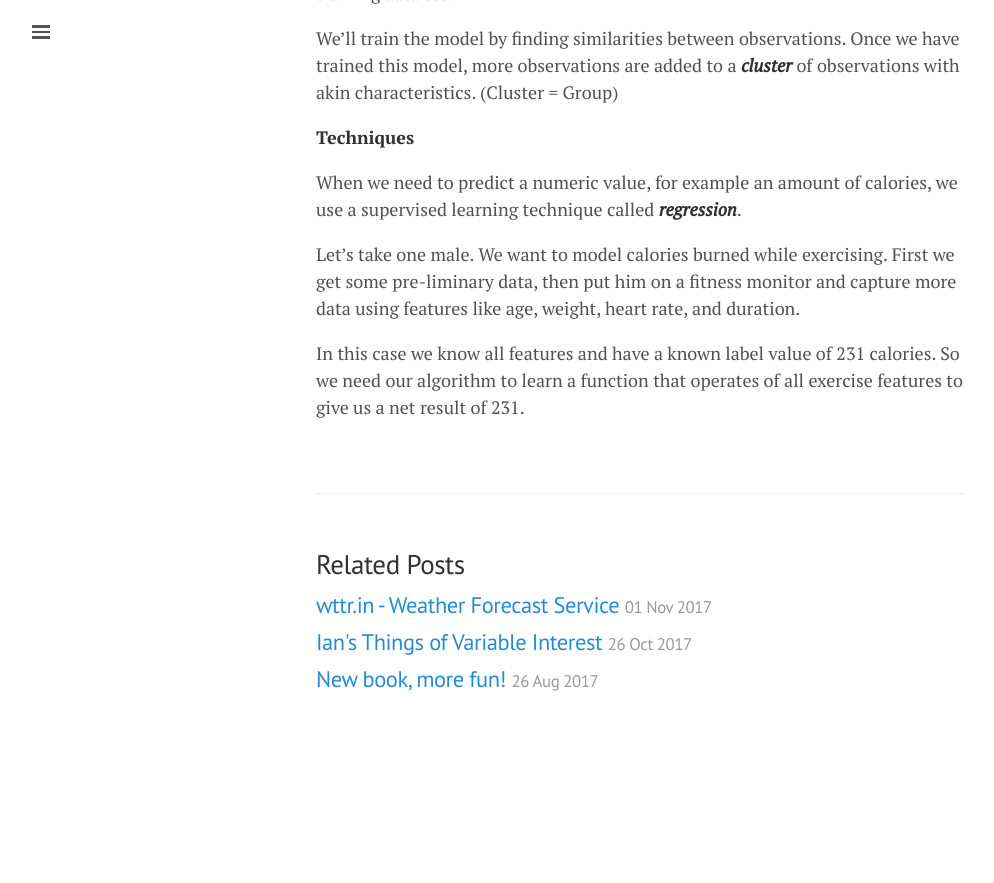
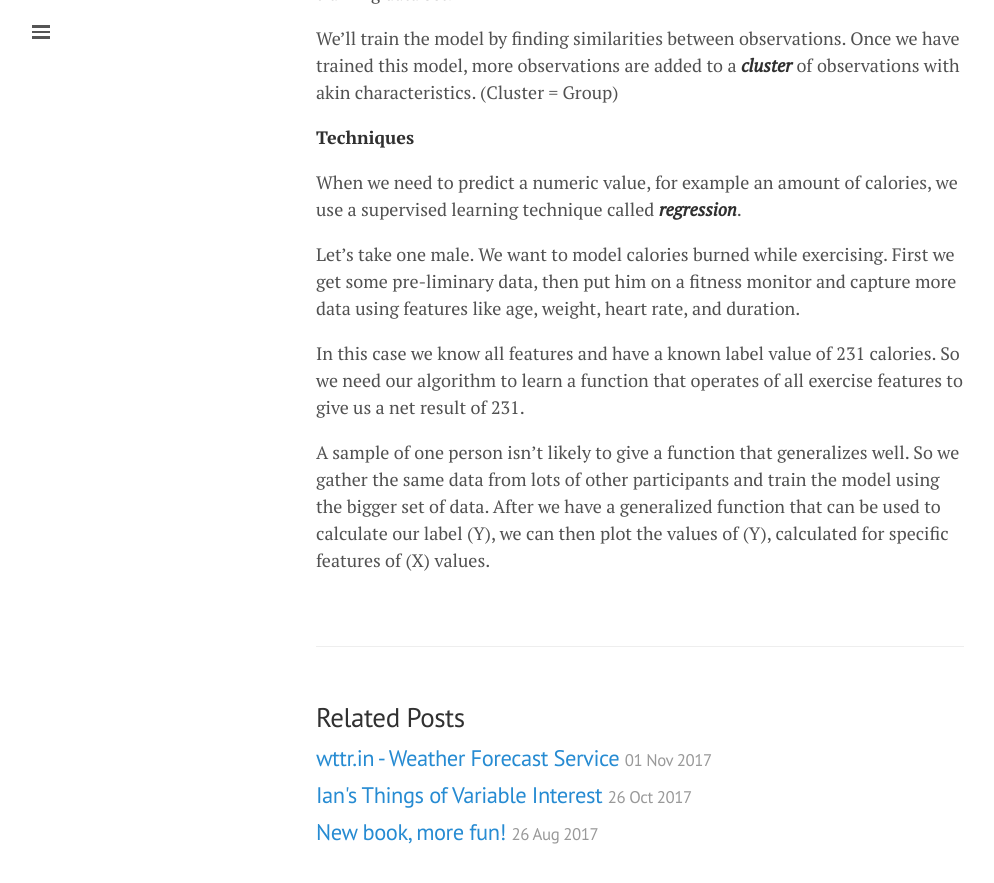
Before and after one commit to lgeurts/lgeurts.github.io, a Jekyll site: the page built from _posts/2018-06-29-artificial-intelligence-basics.md, in a window 1280 px wide and 900 px high, scrolled down 1465 px. Shown: the top 883 px of the window, without its empty margins (0-994 px from the left). Built offline with Jekyll 4.4.1, drawn with Linux system fonts in a browser that asks for light colours; nearby versions of some CDN libraries; before the commit the page ends 2212 px from its top, so only the background shows below that; some of the changed text lies outside the part shown.

Commit message:
Update 2018-06-29-artificial-intelligence-basics.md

```diff
--- a/_posts/2018-06-29-artificial-intelligence-basics.md
+++ b/_posts/2018-06-29-artificial-intelligence-basics.md
@@ -40,3 +40,5 @@
 Let's take one male. We want to model calories burned while exercising. First we get some pre-liminary data, then put him on a fitness monitor and capture more data using features like age, weight, heart rate, and duration.
 
 In this case we know all features and have a known label value of 231 calories. So we need our algorithm to learn a function that operates of all exercise features to give us a net result of 231.
+
+A sample of one person isn't likely to give a function that generalizes well. So we gather the same data from lots of other participants and train the model using the bigger set of data. After we have a generalized function that can be used to calculate our label (Y), we can then plot the values of (Y), calculated for specific features of (X) values.
```
